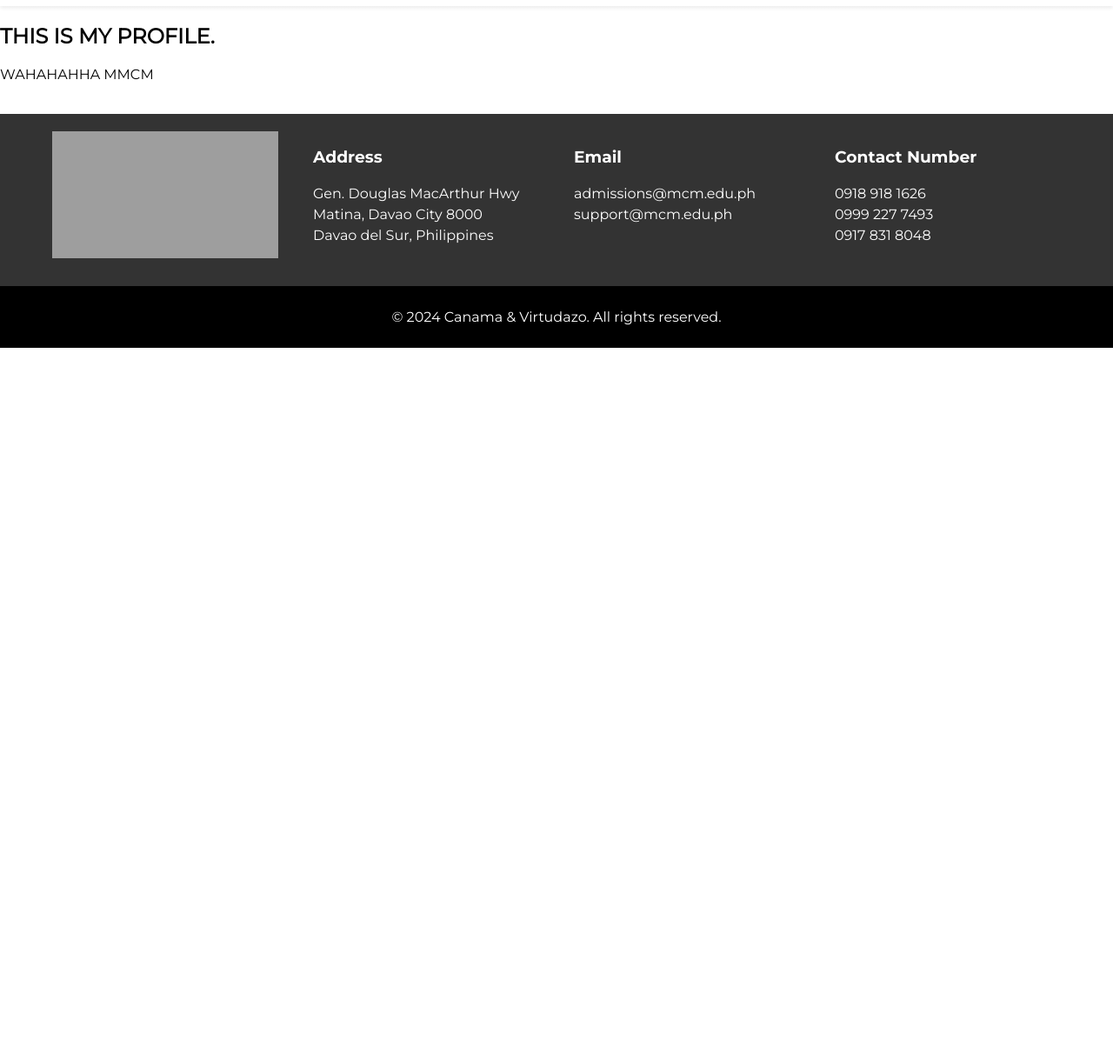
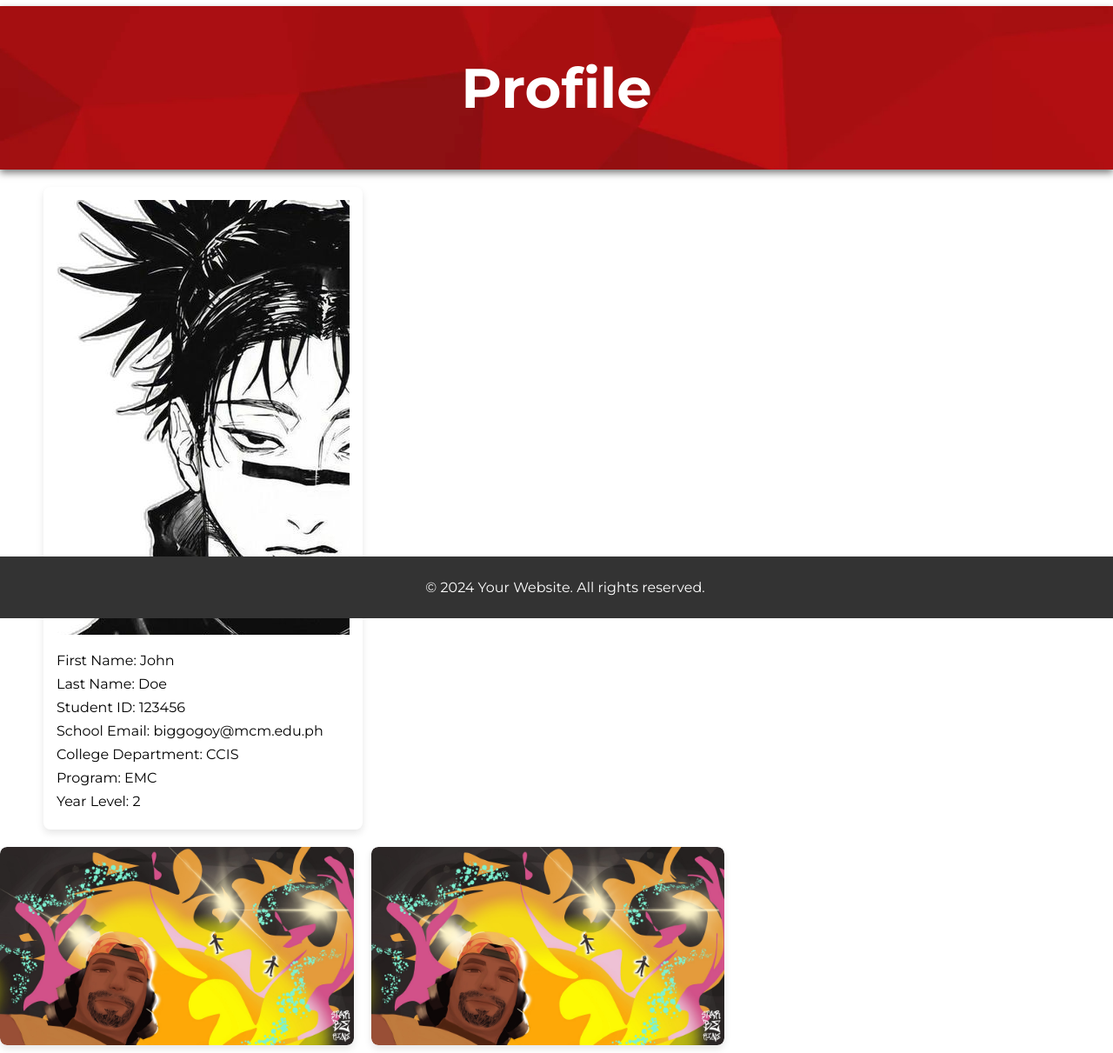
Before and after one commit to flwrstephie/WebProg_PortfolioWebsite, a plain HTML site: page pages/profile.html in a window 1280 px wide. Shown: the part 89-1300 px from the top of the page at 87% size. Before the commit the page ends 800 px from the top, so only its background shows below. Drawn offline with Linux system fonts and the light colour scheme; grey boxes are pictures that could not be loaded.

Commit message:
MY PROFILE

```diff
--- a/css/jobs.css
+++ b/css/jobs.css
@@ -38,6 +38,7 @@
     padding: 50px 0; /* Adjust padding as needed */
     text-align: center;
     margin-bottom: 20px;
+    box-shadow: 0 4px 8px rgba(0, 0, 0, 0.5);
 }
 
 .background-image h1 {
--- /dev/null
+++ b/css/myprofile.css
@@ -0,0 +1,100 @@
+/* myprofile.css */
+.main-content {
+    display: flex;
+    justify-content: center;
+}
+
+/* Profile container styles (unchanged) */
+.profile-container {
+    position: relative;
+    flex: auto;
+    max-width: calc(33.33% - 60px); /* Adjust the percentage and gap as needed */
+    margin: 0 10px 20px 50px; /* Adjust margin as needed */
+    border-radius: 8px;
+    box-shadow: 0 4px 8px rgba(0, 0, 0, 0.1);
+    overflow: hidden;
+    padding: 15px; /* Add padding as needed */
+    box-sizing: border-box; /* Ensures padding is included in the width */
+}
+
+.profile-image {
+    max-width: 500px;
+    max-height: 500px;
+    margin-bottom: 20px; /* Adjust spacing as needed */
+    overflow: hidden; /* Hide any content exceeding the max dimensions */
+}
+
+.profile-details {
+    text-align: left; /* Align details to the left */
+}
+
+.profile-details p {
+    margin: 8px 0; /* Adjust vertical spacing for details */
+}
+.photo-gallery {
+    display: flex;
+    flex-wrap: wrap;
+    gap: 20px;
+    justify-content: flex-start;
+    align-items: flex-start;
+    flex-basis: calc(50% - 40px);
+}
+
+/* Ensure both containers are side by side */
+.profile-container,
+.photo-gallery {
+    flex-basis: calc(33.33% - 60px); /* Adjust the percentage and gap as needed */
+}
+
+/* Adjust styling for the photo gallery images as needed */
+.photo-gallery .portfolio-image-container img {
+    max-width: 100%; /* Ensure images take full width of the container */
+    height: auto;
+    border-radius: 8px;
+    box-shadow: 0 4px 8px rgba(0, 0, 0, 0.1);
+}
+
+.main-content {
+    display: flex;
+    justify-content: center;
+    align-items: flex-start;
+    height: 100vh;
+}
+
+main h2 {
+    display: inline-block;
+    padding: 5px 60px;
+    font-size: 5vmax;
+    font-family: "Montserrat-Bold", sans-serif;
+    text-align: center;
+    margin: auto;
+    color: #fff;
+    width: 100%;
+    box-sizing: border-box; /* Ensures padding is included in the width */
+}
+
+.port-image {
+    position: relative;
+    background-image: url('../images/header_bg.jpg');
+    background-size: cover;
+    background-position: center;
+    padding: 50px 0; /* Adjust padding as needed */
+    text-align: center;
+    margin-bottom: 20px;
+    box-shadow: 0 4px 8px rgba(0, 0, 0, 0.5);
+}
+
+.port-image p {
+    color: #fff;
+    text-align: center;
+}
+
+footer {
+    background-color: #333;
+    color: #fff;
+    text-align: center;
+    position: fixed;
+    bottom: 0;
+    width: 100%;
+    padding: 10px ;
+}
--- a/pages/profile.html
+++ b/pages/profile.html
@@ -6,7 +6,10 @@
     <meta name="viewport" content="width=device-width, initial-scale=1.0">
     <link rel="icon" type="image/x-icon" href="../images/MMCM_Logo_noname.png">
     <link rel="stylesheet" href="../css/styles.css">
-    <title>Mapúa MCM Portal - Profile </title>
+    <link rel="stylesheet" href="../css/myprofile.css">
+    <link rel="stylesheet" href="../css/portfolio.css">
+
+    <title>Mapúa MCM Portal - Profile</title>
 </head>
 <body>
 
@@ -15,7 +18,7 @@
 
         <header>
             <div class="header-container">
-                <img src="../images\MMCM_Logo.png" alt="Header Image">
+                <img src="../images/MMCM_Logo.png" alt="Header Image">
                 <nav>
                     <div class="navbar">
                         <ul>
@@ -39,44 +42,41 @@
             </div>
         </header>
 
-
-
         <main>
             <section>
-                <h2>THIS IS MY PROFILE.</h2>
-                <p>WAHAHAHHA MMCM</p>
+                <div class = "port-image">
+                <h2>Profile</h2>
+                </div>
+
+            <section class="profile-container">
+                <div class="profile-image">
+                    <img src="../images/pfp.jpg">
+                </div>
+                <div class="profile-details">
+                    <p>First Name: John</p>
+                    <p>Last Name: Doe</p>
+                    <p>Student ID: 123456</p>
+                    <p>School Email: biggogoy@mcm.edu.ph</p>
+                    <p>College Department: CCIS</p>
+                    <p>Program: EMC</p>
+                    <p>Year Level: 2</p>
+                </div>
+            </section>
+            <section class="photo-gallery">
+                <!-- Add image containers with corresponding class -->
+                <div class="portfolio-image-container">
+                    <img src="../images/img1.jpg" alt="Photo 1">
+                </div>
+
+                <div class="portfolio-image-container">
+                    <img src="../images/img1.jpg" alt="Photo 2">
+                </div>
+            </section>
             </section>
         </main>
 
         <footer>
-            <div class="footer-top">
-                <div class="footer-columns">
-                    <div class="footer-item">
-                        <div class="map-container">
-                        <iframe src="https://www.google.com/maps/embed?pb=!1m18!1m12!1m3!1d3959.5411669255977!2d125.59342837481084!3d7.063071692939445!2m3!1f0!2f0!3f0!3m2!1i1024!2i768!4f13.1!3m3!1m2!1s0x32f96d630de05087%3A0x4676cfbea16633c2!2sMap%C3%BAa%20Malayan%20Colleges%20Mindanao!5e0!3m2!1sen!2sph!4v1709653555781!5m2!1sen!2sph" width="600" height="450" style="border:0;" allowfullscreen="" loading="lazy" referrerpolicy="no-referrer-when-downgrade"></iframe>                        </div>
-                    </div>
-                    <div class="footer-item">
-                        <h3>Address</h3>
-                        <p>Gen. Douglas MacArthur Hwy<br>
-                            Matina, Davao City 8000<br>
-                            Davao del Sur, Philippines</p>
-                    </div>
-                    <div class="footer-item">
-                        <h3>Email</h3>
-                        <p>admissions@mcm.edu.ph<br>
-                            support@mcm.edu.ph</p>
-                    </div>
-                    <div class="footer-item">
-                        <h3>Contact Number</h3>
-                        <p>0918 918 1626<br>
-                            0999 227 7493<br>
-                            0917 831 8048</p>
-                    </div>
-                </div>
-            </div>
-            <div class="footer-bottom">
-                <p>&copy; 2024 Canama & Virtudazo. All rights reserved.</p>
-            </div>
+            <p>&copy; 2024 Your Website. All rights reserved.</p>
         </footer>
 
     </div>
```
Also changed, not shown: images/img1.jpg (added), images/pfp.jpg (added).
